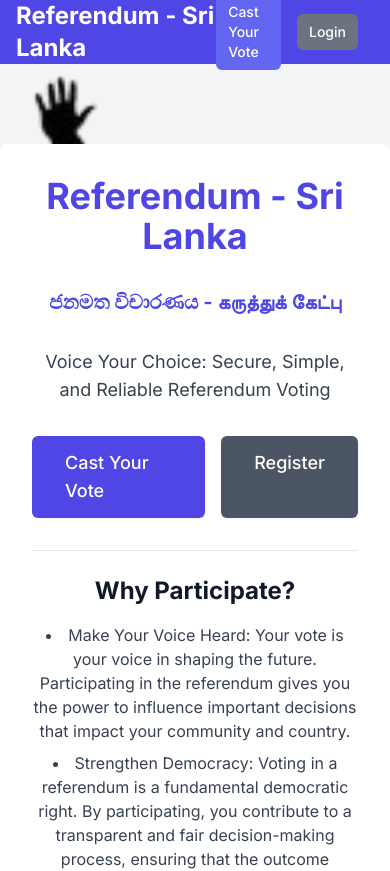
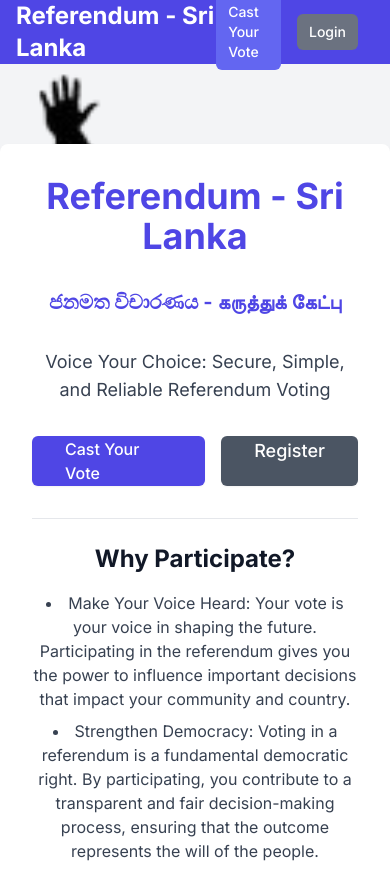
Before and after one commit to sameerabit/election-survey-app, a Next.js app: page / in a window 390 px wide. Shown: the top 871 px of the page. Built offline with nearby package versions, Linux system fonts and the light colour scheme.

Commit message:
white bg issue

```diff
--- a/src/app/page.tsx
+++ b/src/app/page.tsx
@@ -38,13 +38,13 @@ const Home: React.FC = () => {
           <div className="flex justify-center space-x-4">
             <Link
               href="/survey"
-              className="px-8 py-3 text-lg font-medium text-white bg-indigo-600 border border-transparent rounded-md shadow-sm hover:bg-indigo-700 focus:outline-none focus:ring-2 focus:ring-offset-2 focus:ring-indigo-500"
+              className="px-8 sm:py-3 md:text-lg sm:text-sm font-medium text-white bg-indigo-600 border border-transparent rounded-md shadow-sm hover:bg-indigo-700 focus:outline-none focus:ring-2 focus:ring-offset-2 focus:ring-indigo-500"
             >
               Cast Your Vote
             </Link>
             <Link
               href="/register"
-              className="px-8 py-3 text-lg font-medium text-white bg-gray-600 border border-transparent rounded-md shadow-sm hover:bg-gray-700 focus:outline-none focus:ring-2 focus:ring-offset-2 focus:ring-gray-500"
+              className="px-8 sm:py-3 text-lg font-medium text-white bg-gray-600 border border-transparent rounded-md shadow-sm hover:bg-gray-700 focus:outline-none focus:ring-2 focus:ring-offset-2 focus:ring-gray-500"
             >
               Register
             </Link>
--- a/src/app/survey/page.tsx
+++ b/src/app/survey/page.tsx
@@ -69,7 +69,7 @@ const Survey: React.FC = () => {
       <Navbar />
       <main className="flex items-center justify-center py-20">
         <div className="container mx-auto">
-          <div className="max-w-6xl mx-auto bg-white rounded-lg overflow-hidden shadow-lg">
+          <div className="max-w-6xl mx-auto rounded-lg overflow-hidden shadow-lg">
             <h1 className="p-6 font-serif font-bold from-stone-950 text-3xl">
               {" "}
               Ongoing Elections
@@ -78,7 +78,7 @@ const Survey: React.FC = () => {
               {elections.map((election: any) => (
                 <div
                   key={election.id}
-                  className="bg-white rounded-lg shadow-lg p-6"
+                  className="rounded-lg shadow-lg p-6"
                 >
                   <h2 className="text-xl font-bold mb-2">
                     {election.title}
```
